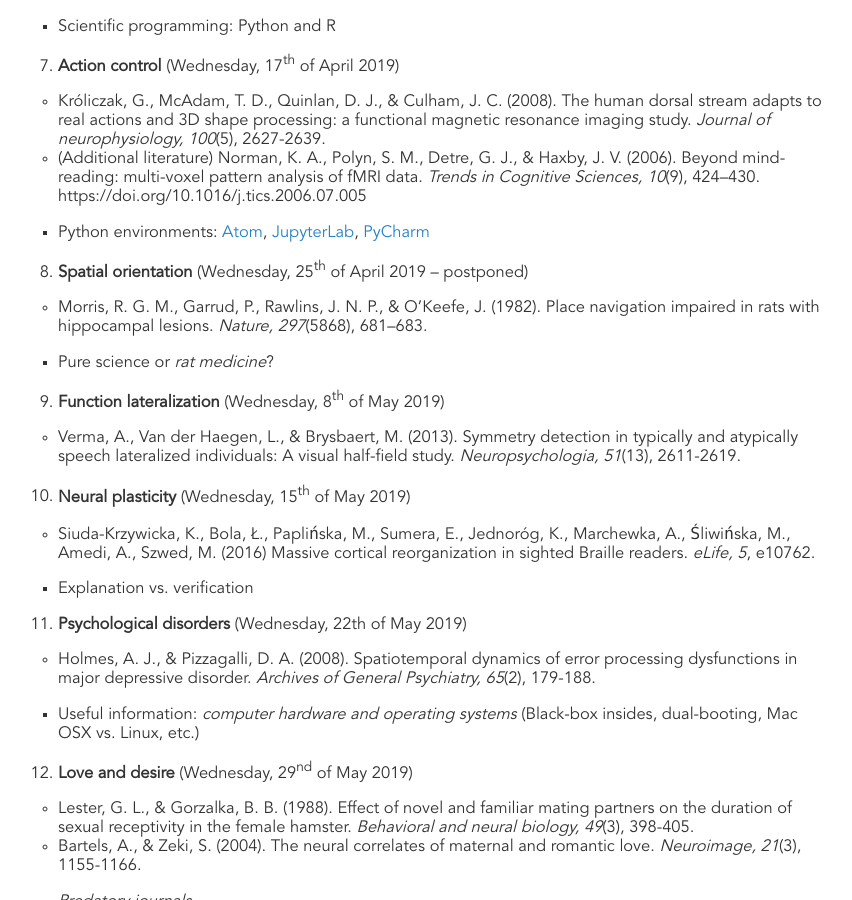
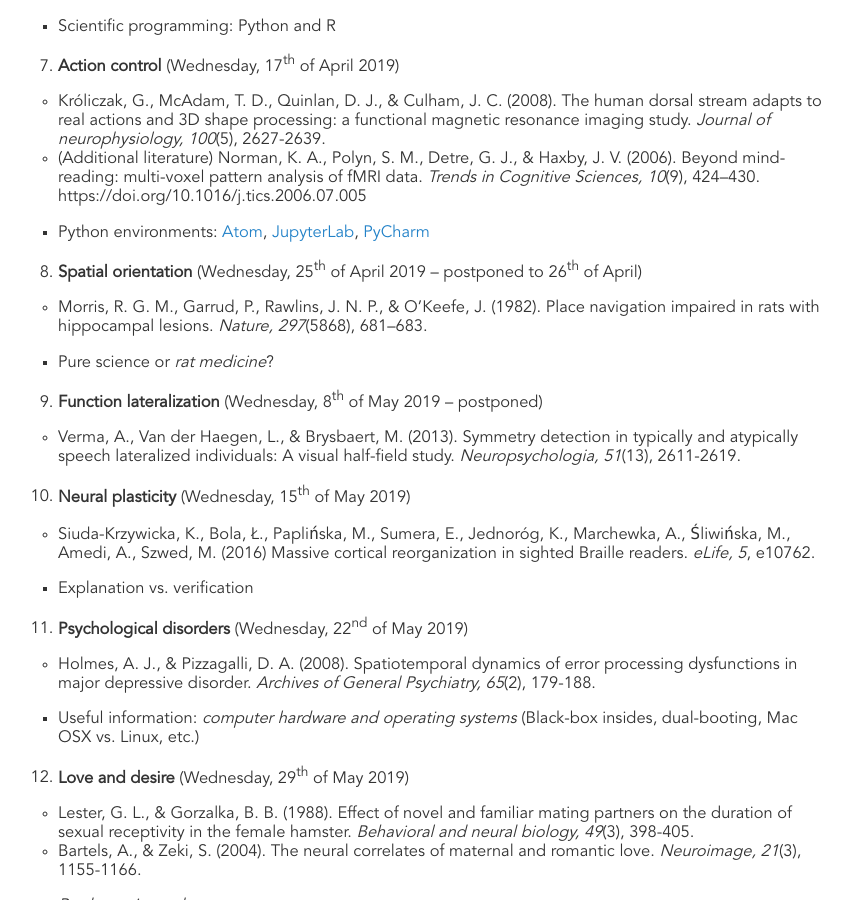
Before and after one commit to mikbuch/mikbuch.github.io, a Jekyll site: the page built from didactics.md, in a window 1280 px wide and 900 px high, scrolled down 1282 px. Shown: the whole window, without its empty margins (198-1050 px from the left). Built offline with Jekyll 4.4.1, drawn with Linux system fonts in a browser that asks for light colours.

Commit message:
Minor corrections in BCN

```diff
--- a/didactics.md
+++ b/didactics.md
@@ -41,22 +41,22 @@ title: Didactics
     * (Additional literature) Norman, K. A., Polyn, S. M., Detre, G. J., & Haxby, J. V. (2006). Beyond mind-reading: multi-voxel pattern analysis of fMRI data. _Trends in Cognitive Sciences, 10_(9), 424–430. https://doi.org/10.1016/j.tics.2006.07.005
         * Python environments: [Atom](https://atom.io/), [JupyterLab](https://github.com/jupyterlab/jupyterlab), [PyCharm](https://www.jetbrains.com/pycharm/)
 
-8. __Spatial orientation__ (Wednesday, 25<sup>th</sup> of April 2019 -- postponed)
+8. __Spatial orientation__ (Wednesday, 25<sup>th</sup> of April 2019 -- postponed to 26<sup>th</sup> of April)
     * Morris, R. G. M., Garrud, P., Rawlins, J. N. P., & O’Keefe, J. (1982). Place navigation impaired in rats with hippocampal lesions. _Nature, 297_(5868), 681–683.
         * Pure science or _rat medicine_?
 
-9. __Function lateralization__ (Wednesday, 8<sup>th</sup> of May 2019)
+9. __Function lateralization__ (Wednesday, 8<sup>th</sup> of May 2019 -- postponed)
     * Verma, A., Van der Haegen, L., & Brysbaert, M. (2013). Symmetry detection in typically and atypically speech lateralized individuals: A visual half-field study. _Neuropsychologia, 51_(13), 2611-2619.
 
 10. __Neural plasticity__ (Wednesday, 15<sup>th</sup> of May 2019)
     * Siuda-Krzywicka, K., Bola, Ł., Paplińska, M., Sumera, E., Jednoróg, K., Marchewka, A., Śliwińska, M., Amedi, A., Szwed, M. (2016) Massive cortical reorganization in sighted Braille readers. _eLife, 5_, e10762.
         * Explanation vs. verification
 
-11. __Psychological disorders__ (Wednesday, 22th of May 2019)
+11. __Psychological disorders__ (Wednesday, 22<sup>nd</sup> of May 2019)
     * Holmes, A. J., & Pizzagalli, D. A. (2008). Spatiotemporal dynamics of error processing dysfunctions in major depressive disorder. _Archives of General Psychiatry, 65_(2), 179-188.
         * Useful information: _computer hardware and operating systems_ (Black-box insides, dual-booting, Mac OSX vs. Linux, etc.)
 
-12. __Love and desire__ (Wednesday, 29<sup>nd</sup> of May 2019)
+12. __Love and desire__ (Wednesday, 29<sup>th</sup> of May 2019)
     * Lester, G. L., & Gorzalka, B. B. (1988). Effect of novel and familiar mating partners on the duration of sexual receptivity in the female hamster. _Behavioral and neural biology, 49_(3), 398-405.
     * Bartels, A., & Zeki, S. (2004). The neural correlates of maternal and romantic love. _Neuroimage, 21_(3), 1155-1166.
         * _Predatory journals_
```
